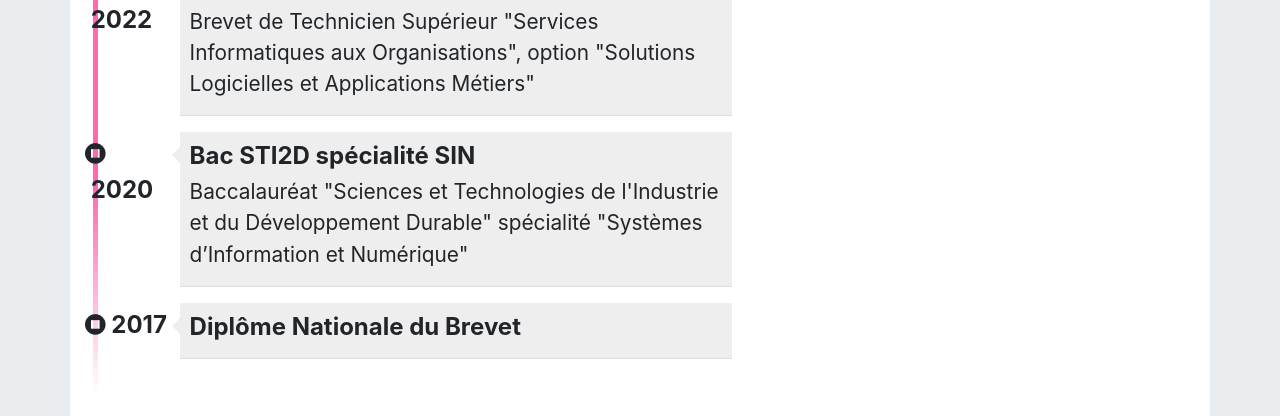
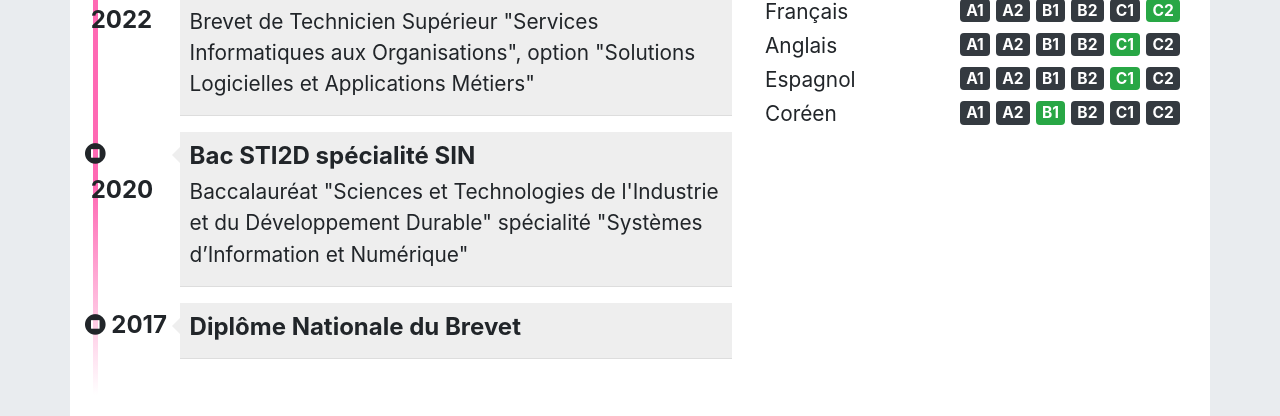
Before and after one commit to Noxmix/noemiedestombes.github.io, a plain HTML site: page cv.html in a window 1280 px wide. Shown: the part 684-1100 px from the top of the page. Drawn offline with nearby package versions, Linux system fonts and the light colour scheme.

Commit message:
Ajout des langues au CV

```diff
--- a/css/cv.css
+++ b/css/cv.css
@@ -87,3 +87,10 @@ font-weight: 700; justify-content: space-between;}
 .meContacter a:hover>img { filter: grayscale(0); -webkit-filter: grayscale(0);
 -moz-filter: grayscale(0); -ms-filter: grayscale(0);
 -o-filter: grayscale(0); }
+
+/******************************************
+* Langues
+******************************************/
+#langues .container { display: flex; flex-direction: row; justify-content: space-between; }
+#langues .langue, #langues .niveau{ font-size: 1.3em; }
+#langues .langue { padding-top: 3px; }
--- a/cv.html
+++ b/cv.html
@@ -277,6 +277,53 @@ Click nbfs://nbhost/SystemFileSystem/Templates/ClientSide/html.html to edit this
                                 </div>
                             </div>
                         </div>
+                        <div id="langues" class="rubrique clearfix">
+                            <h2><span class="fa fa-flag"></span> Langue</h2>
+                            <div class="container">
+                                <div class="langue">Français</div>
+                                <div class="niveau">
+                                    <span class="badge badge-dark">A1</span>
+                                    <span class="badge badge-dark">A2</span>
+                                    <span class="badge badge-dark">B1</span>
+                                    <span class="badge badge-dark">B2</span>
+                                    <span class="badge badge-dark">C1</span>
+                                    <span class="badge badge-success">C2</span>
+                                </div>
+                            </div>
+                            <div class="container">
+                                <div class="langue">Anglais</div>
+                                <div class="niveau">
+                                    <span class="badge badge-dark">A1</span>
+                                    <span class="badge badge-dark">A2</span>
+                                    <span class="badge badge-dark">B1</span>
+                                    <span class="badge badge-dark">B2</span>
+                                    <span class="badge badge-success">C1</span>
+                                    <span class="badge badge-dark">C2</span>
+                                </div>
+                            </div>
+                            <div class="container">
+                                <div class="langue">Espagnol</div>
+                                <div class="niveau">
+                                    <span class="badge badge-dark">A1</span>
+                                    <span class="badge badge-dark">A2</span>
+                                    <span class="badge badge-dark">B1</span>
+                                    <span class="badge badge-dark">B2</span>
+                                    <span class="badge badge-success">C1</span>
+                                    <span class="badge badge-dark">C2</span>
+                                </div>
+                            </div>
+                            <div class="container">
+                                <div class="langue">Coréen</div>
+                                <div class="niveau">
+                                    <span class="badge badge-dark">A1</span>
+                                    <span class="badge badge-dark">A2</span>
+                                    <span class="badge badge-success">B1</span>
+                                    <span class="badge badge-dark">B2</span>
+                                    <span class="badge badge-dark">C1</span>
+                                    <span class="badge badge-dark">C2</span>
+                                </div>
+                            </div>
+                        </div>
                     </div>
                 </div>
             </div>
```
